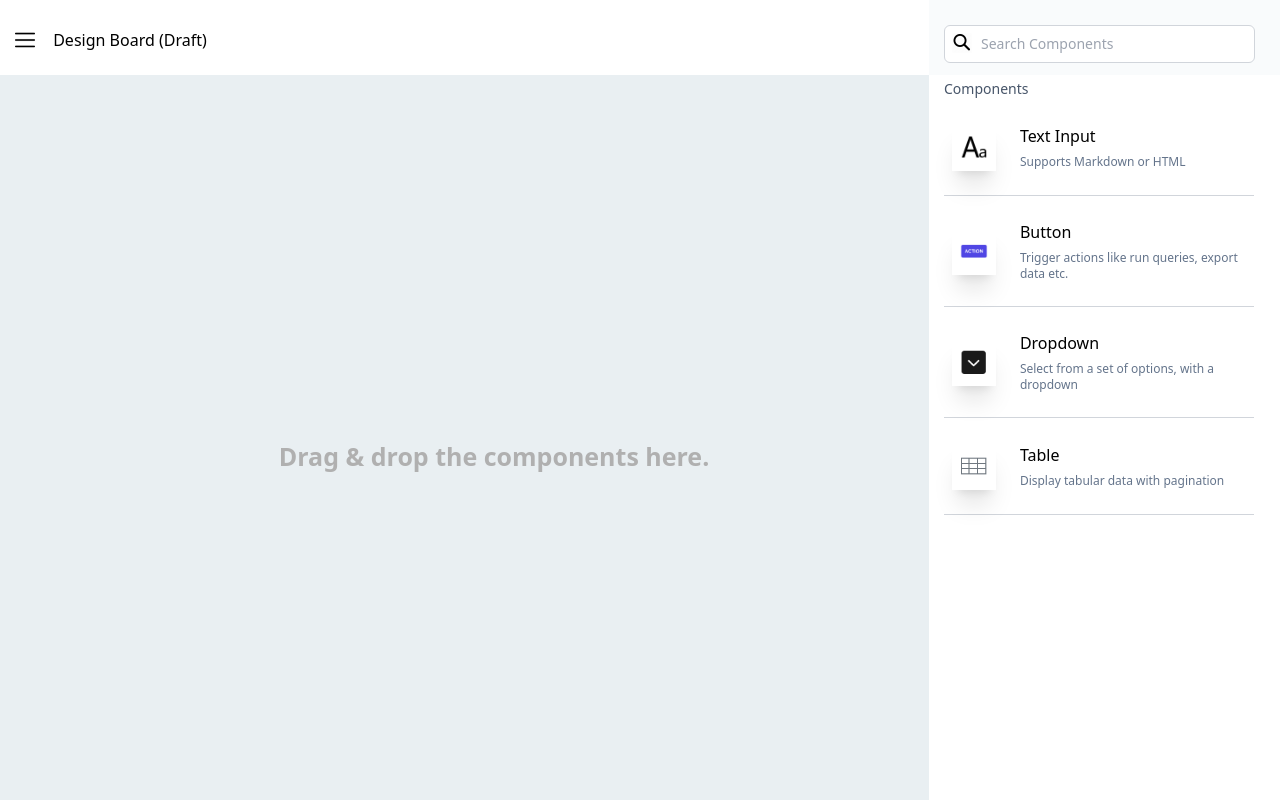
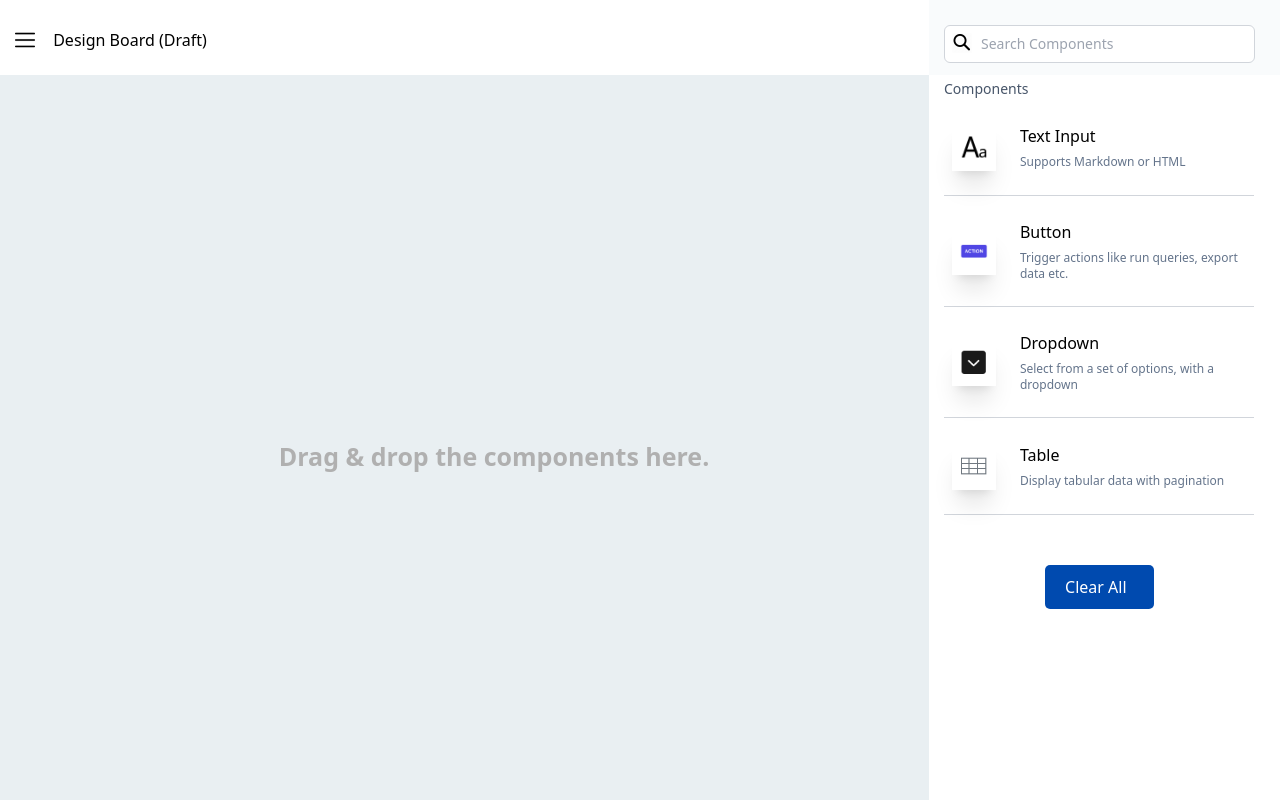
Before and after one commit to varun-s22/my-app-builder, a React (Vite) app: page / in a window 1280 px wide. Built offline with nearby package versions, Linux system fonts and the light colour scheme.

Commit message:
added clear all button

```diff
--- a/src/App.jsx
+++ b/src/App.jsx
@@ -90,7 +90,10 @@ const App = () => {
           helper={{ setMiddleX, setMiddleY }}
         />
       </div>
-      <EditorPicker handleClick={handleClick} />
+      <EditorPicker
+        handleClick={handleClick}
+        setRenderedComponent={setRenderedComponent}
+      />
     </div>
   );
 };
--- a/src/components/EditorPicker.jsx
+++ b/src/components/EditorPicker.jsx
@@ -10,7 +10,7 @@ import "../styles/Editor.css";
 import "../styles/App.css";
 
 const EditorPicker = (props) => {
-  const { handleClick } = props;
+  const { handleClick, setRenderedComponent } = props;
   const components = [
     {
       key: "text",
@@ -70,6 +70,21 @@ const EditorPicker = (props) => {
           }}
         />
       ))}
+      <Button
+        heading="Clear All"
+        options={{
+          background: "#004aaf",
+          color: "white",
+          padding: "10px 20px",
+          border: "none",
+          borderRadius: "5px",
+          width: "35%",
+          margin: "50px auto 0px auto",
+        }}
+        onClick={() => {
+          setRenderedComponent([]);
+        }}
+      />
     </div>
   );
 };
```
